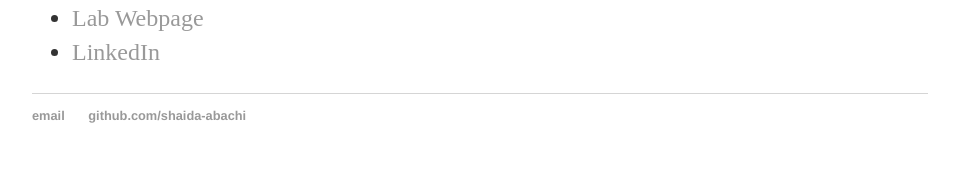
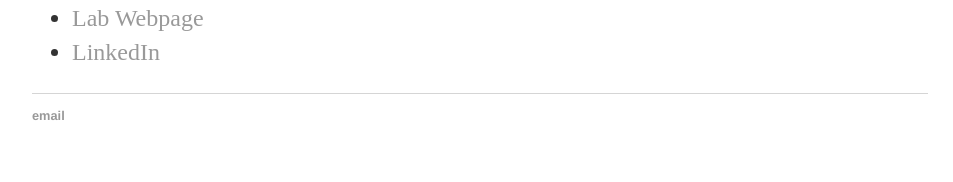
Before and after one commit to shaida-abachi/shaida-abachi.github.io, a Jekyll site: the page built from index.html, in a window 1280 px wide. Shown: the part 1231-1413 px from the top of the page, without its empty margins (160-1113 px from the left). Built offline with Jekyll 4.4.1, drawn with Linux system fonts in a browser that asks for light colours.

Commit message:
Update default.html
remove github until cute

```diff
--- a/_layouts/default.html
+++ b/_layouts/default.html
@@ -24,7 +24,6 @@
   <footer>
    <ul>
    <li><a href="mailto:shaidaabachi@gmail.com">email</a></li>
-   <li><a href="https://github.com/shaida-abachi">github.com/shaida-abachi</a></li>
    </ul>
   </footer>
   </body>
```
